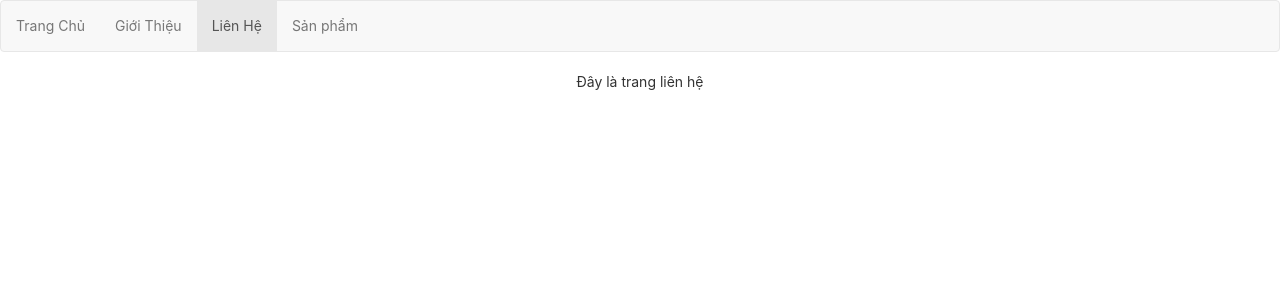
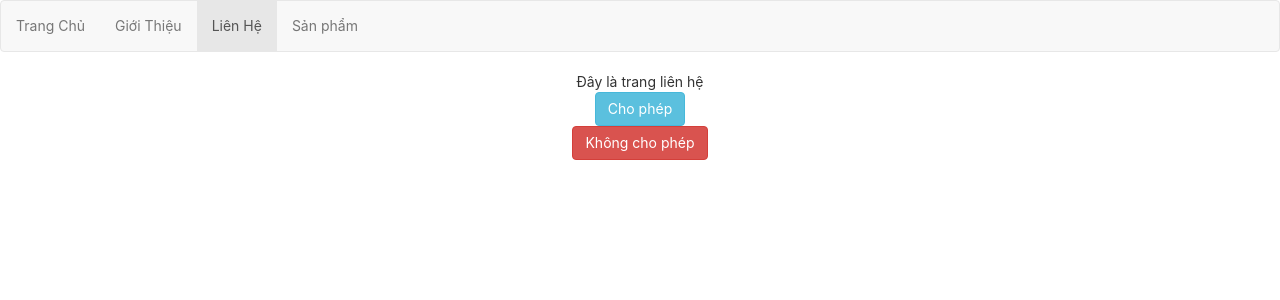
Before and after one commit to thinnguyen625/React_Router, a React (Create React App) app: page /contact in a window 1280 px wide. Shown: the top 300 px of the page. Built offline with nearby package versions, Linux system fonts and the light colour scheme.

Commit message:
add prompt object

```diff
--- a/src/components/Contact.js
+++ b/src/components/Contact.js
@@ -1,10 +1,38 @@
 import React, { Component } from 'react';
+import {Prompt} from 'react-router-dom';
 
 class Contact extends Component {
+   constructor(props){
+      super(props);
+      this.state = {
+         isChecked : false
+      }
+   }
+
+   onClick = (isChecked) => {
+      this.setState({
+         isChecked : isChecked
+      })
+   }
    render() {
+      var {isChecked} = this.state;
       return (
          <div>
-            Đây là trang liên hệ
+            Đây là trang liên hệ <br/>
+            <button
+               type="button"
+               class="btn btn-info"
+               onClick = {()=>this.onClick(false)}
+            >Cho phép</button><br/>
+            <button
+               type="button"
+               class="btn btn-danger"
+               onClick = {()=>this.onClick(true)}
+            >Không cho phép</button><br/>
+            <Prompt
+               when={isChecked}
+               message={location => (`Bạn chắc chắn muốn đi đến ${location.pathname}`)}
+            />
          </div>
       );
    }
```
